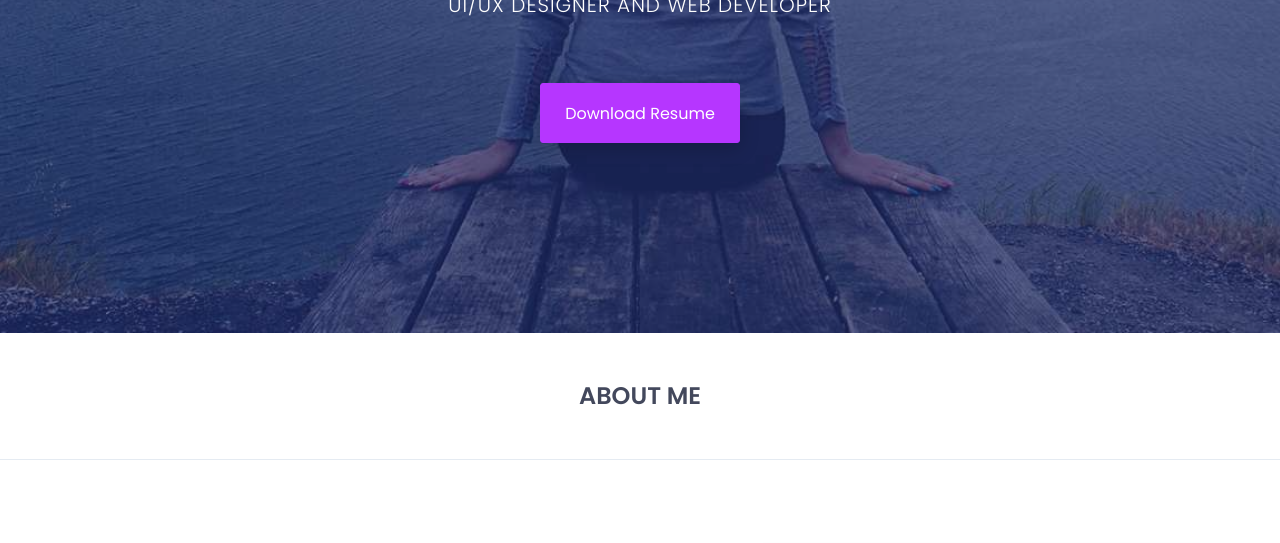
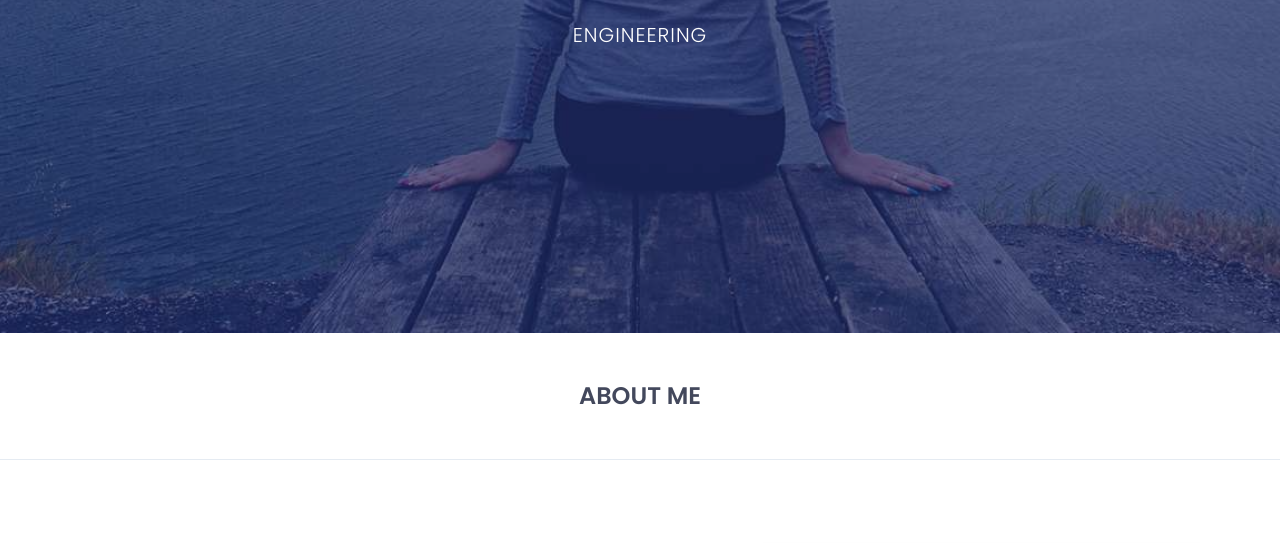
Before and after one commit to taychin88/taychin.github.io, a plain HTML site: page index.html in a window 1280 px wide. Shown: the part 557-1100 px from the top of the page. Drawn offline with nearby package versions, Linux system fonts and the light colour scheme; files whose address does not match are found by name.

Commit message:
Initial Commit

```diff
--- a/index.html
+++ b/index.html
@@ -104,8 +104,7 @@
 					<div class="col-md-12 text-center">
 						<div class="header-text">
 							<h2>Hi <span>,</span> i am <br> Taychin <br> Pratuengsukpong <br> From Assumption School  </h2>
-							<p>ui/ux designer and web developer</p>
-							<a href="assets/download/browney.txt" download>download resume</a>
+							<p>Engineering</p>
 						</div><!--/.header-text-->
 					</div><!--/.col-->
 				</div><!-- /.row-->
```
